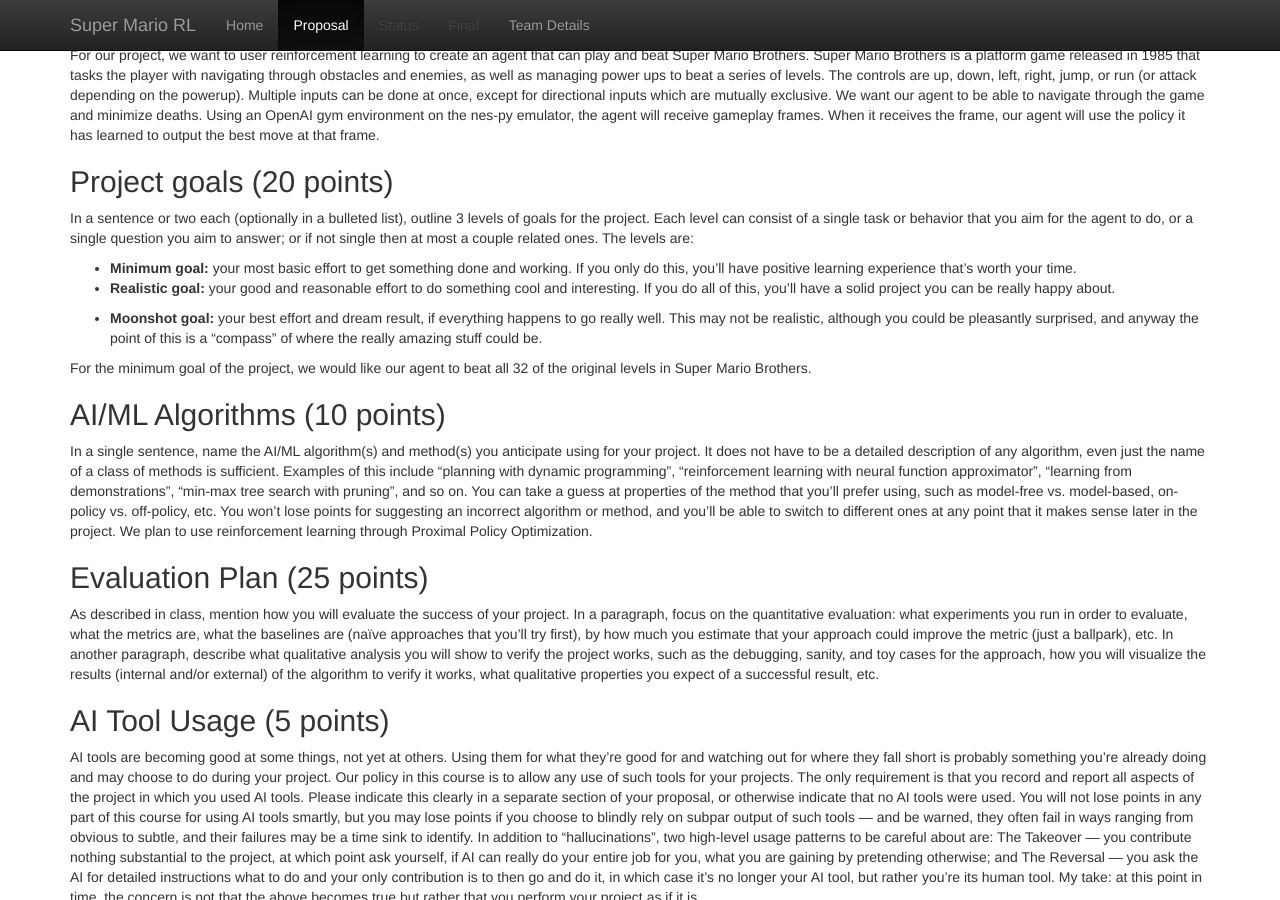
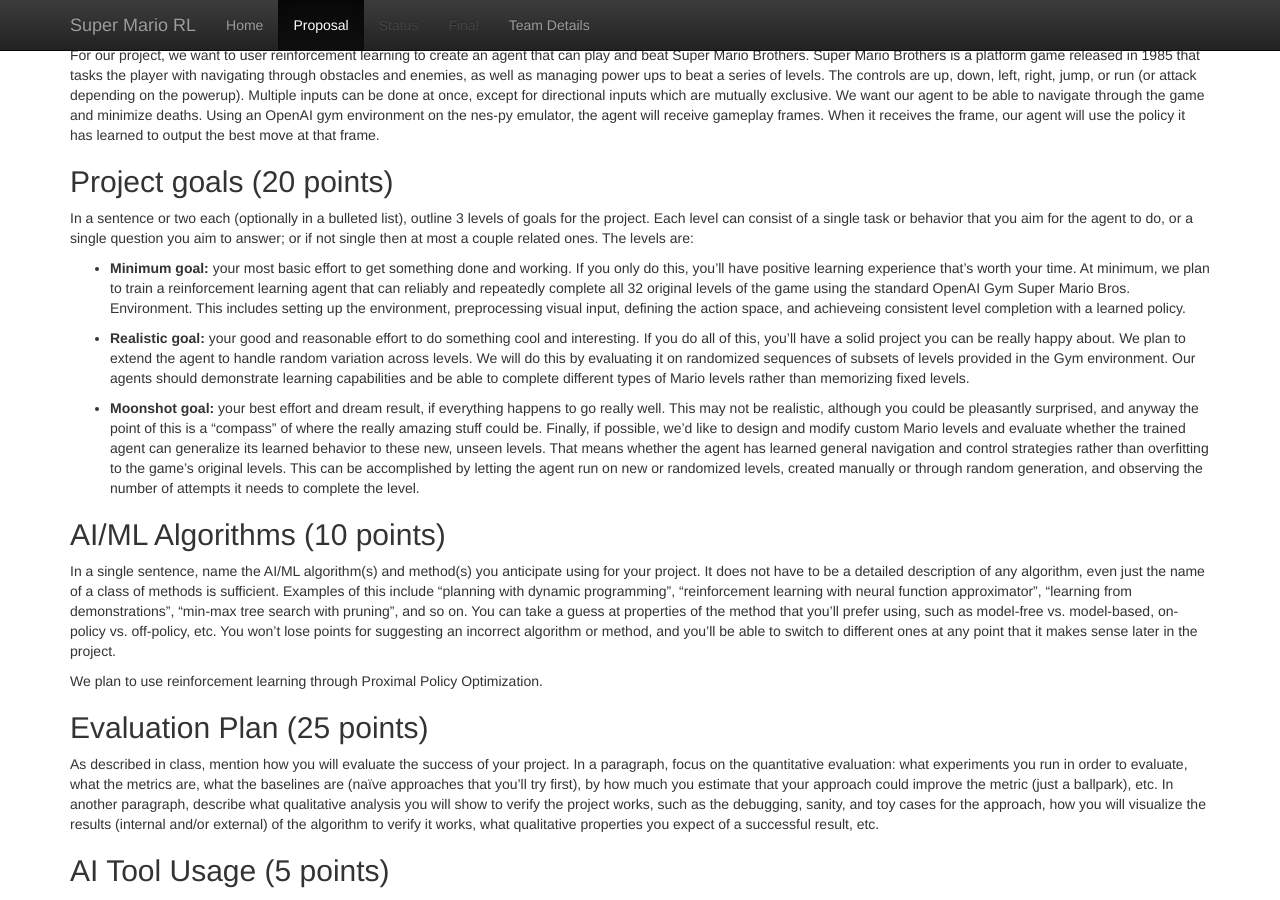
Before and after one commit to Niraaf/super-mario-rl, a Jekyll site: the page built from docs/proposal.md, in a window 1280 px wide and 900 px high, scrolled down 321 px. Built offline with Jekyll 4.4.1, drawn with Linux system fonts in a browser that asks for light colours.

Commit message:
updated goals

```diff
--- a/docs/proposal.md
+++ b/docs/proposal.md
@@ -19,14 +19,16 @@
 
 * **Minimum goal:** your most basic effort to get something done and working. If you only do this,
                     you’ll have positive learning experience that’s worth your time.
+  At minimum, we plan to train a reinforcement learning agent that can reliably and repeatedly complete all 32 original levels of the game using the standard OpenAI Gym Super Mario Bros. Environment. This includes setting up the environment, preprocessing visual input, defining the action space, and achieveing consistent level completion with a learned policy.
+
 * **Realistic goal:** your good and reasonable effort to do something cool and interesting. If you do
                     all of this, you’ll have a solid project you can be really happy about.
+  We plan to extend the agent to handle random variation across levels. We will do this by evaluating it on randomized sequences of subsets of levels provided in the Gym environment. Our agents should demonstrate learning capabilities and be able to complete different types of Mario levels rather than memorizing fixed levels.
 
 * **Moonshot goal:** your best effort and dream result, if everything happens to go really well. This
                     may not be realistic, although you could be pleasantly surprised, and anyway the point of this is a
                     “compass” of where the really amazing stuff could be.
-
-For the minimum goal of the project, we would like our agent to beat all 32 of the original levels in Super Mario Brothers.
+Finally, if possible, we'd like to design and modify custom Mario levels and evaluate whether the trained agent can generalize its learned behavior to these new, unseen levels. That means whether the agent has learned general navigation and control strategies rather than overfitting to the game's original levels. This can be accomplished by letting the agent run on new or randomized levels, created manually or through random generation, and observing the number of attempts it needs to complete the level.
 
 ## AI/ML Algorithms (10 points)
 In a single sentence, name the AI/ML algorithm(s) and method(s) you anticipate using for your project.
@@ -37,6 +39,7 @@
 model-free vs. model-based, on-policy vs. off-policy, etc. You won’t lose points for suggesting an
 incorrect algorithm or method, and you’ll be able to switch to different ones at any point that it makes
 sense later in the project.
+
 We plan to use reinforcement learning through Proximal Policy Optimization.
 
 ## Evaluation Plan (25 points)
```
